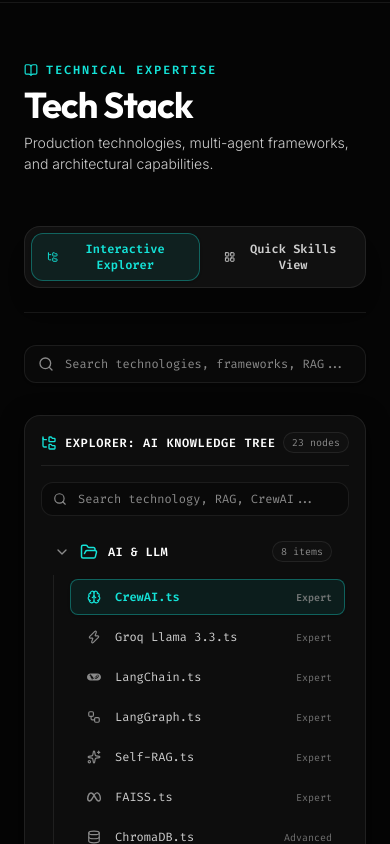
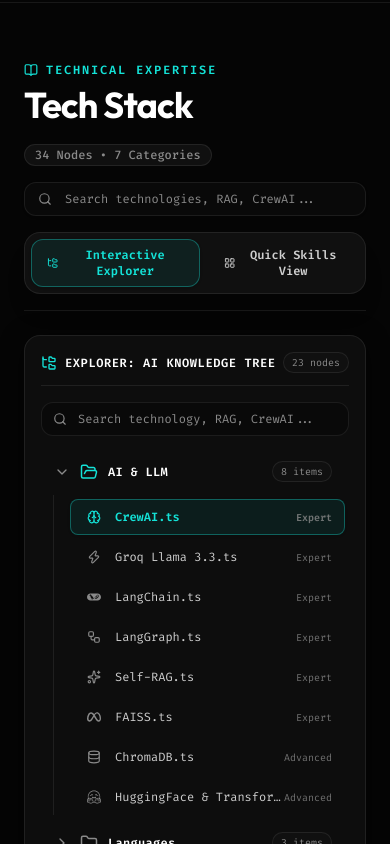
Before and after one commit to hariom-dhakar/portfolio, a React (Vite) app: page / in a window 390 px wide. Shown: the part 5600-6444 px from the top of the page. Built offline with nearby package versions, Linux system fonts and the light colour scheme.

Commit message:
refactor(skills): update section layout with 34/66 ratio, sticky explorer, and middle search bar

```diff
--- a/src/features/skills/Skills.tsx
+++ b/src/features/skills/Skills.tsx
@@ -30,40 +30,53 @@
       className="relative w-full border-t border-[var(--border-primary)] overflow-hidden"
       aria-label="Engineering Skills Section"
     >
-      <div className="section-layout space-y-8">
+      <div className="section-layout space-y-6">
 
+        {/* COMPRESSED HEADER */}
         <m.div
-          initial={{ opacity: 0, y: 24 }}
+          initial={{ opacity: 0, y: 20 }}
           animate={isInView ? { opacity: 1, y: 0 } : {}}
-          transition={{ duration: 0.8, ease: [0.16, 1, 0.3, 1] }}
-          className="flex flex-col md:flex-row md:items-end justify-between gap-6 border-b border-[var(--border-primary)] pb-6"
+          transition={{ duration: 0.5, ease: [0.16, 1, 0.3, 1] }}
+          className="space-y-4 border-b border-[var(--border-primary)] pb-4"
         >
-          <div className="space-y-2">
+          {/* TITLE & LABEL WITH NODES/CATEGORIES BADGE */}
+          <div className="space-y-1">
             <span className="section-label inline-flex items-center gap-1.5">
               <BookOpen className="w-3.5 h-3.5" /> Technical Expertise
             </span>
-            <h2 className="section-title">Tech Stack </h2>
-            <p className="section-description">
-              Production technologies, multi-agent frameworks, and architectural capabilities.
-            </p>
+            <div className="flex flex-wrap items-baseline gap-3">
+              <h2 className="section-title">Tech Stack</h2>
+              <span className="text-xs font-mono text-[var(--text-tertiary)] bg-[var(--bg-tertiary)] px-2.5 py-0.5 rounded-full border border-[var(--border-primary)] font-medium">
+                34 Nodes • 7 Categories
+              </span>
+            </div>
           </div>
 
-          <ViewToggle
-            viewMode={viewMode}
-            onViewModeChange={setViewMode}
-          />
+          {/* CONTROLS BAR: SEARCH IN MIDDLE | VIEW TOGGLE ON RIGHT */}
+          <div className="flex flex-col sm:flex-row items-center justify-between gap-4">
+            {/* SEARCH INPUT IN MIDDLE */}
+            <div className="w-full sm:max-w-md">
+              <div className="relative w-full">
+                <Search className="w-3.5 h-3.5 absolute left-3.5 top-1/2 -translate-y-1/2 text-[var(--text-tertiary)]" />
+                <input
+                  type="text"
+                  value={searchQuery}
+                  onChange={(e) => setSearchQuery(e.target.value)}
+                  placeholder="Search technologies, RAG, CrewAI..."
+                  className="w-full bg-[var(--bg-secondary)] border border-[var(--border-primary)] focus:border-[var(--border-glow)] rounded-xl py-2 pl-10 pr-4 text-xs font-mono text-[var(--text-primary)] placeholder-[var(--text-tertiary)] outline-none transition-all shadow-sm"
+                />
+              </div>
+            </div>
+
+            {/* VIEW TOGGLE ON RIGHT */}
+            <div className="flex items-center justify-end shrink-0">
+              <ViewToggle
+                viewMode={viewMode}
+                onViewModeChange={setViewMode}
+              />
+            </div>
+          </div>
         </m.div>
-
-        <div className="relative max-w-md">
-          <Search className="w-4 h-4 absolute left-3.5 top-1/2 -translate-y-1/2 text-[var(--text-tertiary)]" />
-          <input
-            type="text"
-            value={searchQuery}
-            onChange={(e) => setSearchQuery(e.target.value)}
-            placeholder="Search technologies, frameworks, RAG..."
-            className="w-full bg-[var(--bg-secondary)] border border-[var(--border-primary)] focus:border-[var(--border-glow)] rounded-xl py-2.5 pl-10 pr-4 text-xs md:text-sm font-mono text-[var(--text-primary)] placeholder-[var(--text-tertiary)] outline-none transition-all shadow-sm"
-          />
-        </div>
 
         <AnimatePresence mode="wait">
           {viewMode === 'interactive' ? (
@@ -72,10 +85,11 @@
               initial={{ opacity: 0, y: 10 }}
               animate={{ opacity: 1, y: 0 }}
               exit={{ opacity: 0, y: -10 }}
-              transition={{ duration: 0.3 }}
+              transition={{ duration: 0.25, ease: [0.16, 1, 0.3, 1] }}
               className="grid grid-cols-1 lg:grid-cols-12 gap-6 items-start"
             >
-              <div className="lg:col-span-5 w-full">
+              {/* STICKY EXPLORER PANEL (34% / 4 Cols) */}
+              <div className="lg:col-span-4 w-full sticky top-24 z-10 self-start">
                 <KnowledgeTree
                   selectedTechId={selectedTech?.id || null}
                   onSelectTech={setSelectedTech}
@@ -84,7 +98,8 @@
                 />
               </div>
 
-              <div className="lg:col-span-7 w-full">
+              {/* DETAILS PANEL (66% / 8 Cols) */}
+              <div className="lg:col-span-8 w-full">
                 <InspectorPanel
                   tech={selectedTech}
                   onSelectTechById={handleSelectTechById}
@@ -97,7 +112,7 @@
               initial={{ opacity: 0, y: 10 }}
               animate={{ opacity: 1, y: 0 }}
               exit={{ opacity: 0, y: -10 }}
-              transition={{ duration: 0.3 }}
+              transition={{ duration: 0.25, ease: [0.16, 1, 0.3, 1] }}
             >
               <SimpleSkills searchQuery={searchQuery} />
             </m.div>
```
